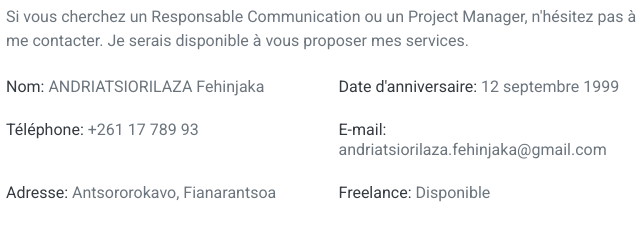
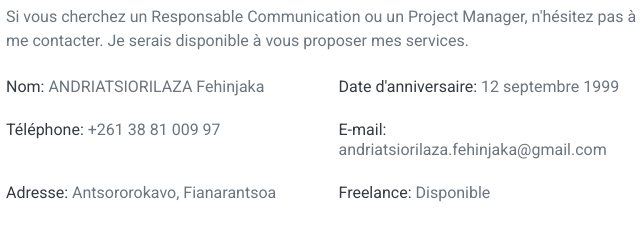
Before and after one commit to tsiory1299/tsiory1299.github.io, a plain HTML site: page index.html in a window 1280 px wide. Shown: the part 1280-1511 px from the top of the page, 554-1194 px from the left. Drawn offline with nearby package versions, Linux system fonts and the light colour scheme.

Commit message:
Update index.html

```diff
--- a/index.html
+++ b/index.html
@@ -117,7 +117,7 @@
                         <div class="col-sm-6 py-2"><h6>Date d'anniversaire: <span class="text-secondary">12 septembre 1999</span></h6></div>
 
 
-                        <div class="col-sm-6 py-2"><h6>Téléphone: <span class="text-secondary">+261 17 789 93</span></h6></div>
+                        <div class="col-sm-6 py-2"><h6>Téléphone: <span class="text-secondary">+261 38 81 009 97</span></h6></div>
                         <div class="col-sm-6 py-2"><h6>E-mail: <span class="text-secondary">andriatsiorilaza.fehinjaka@gmail.com</span></h6></div>
                         <div class="col-sm-6 py-2"><h6>Adresse: <span class="text-secondary">Antsororokavo, Fianarantsoa</span></h6></div>
                         <div class="col-sm-6 py-2"><h6>Freelance: <span class="text-secondary">Disponible</span></h6></div>
```
